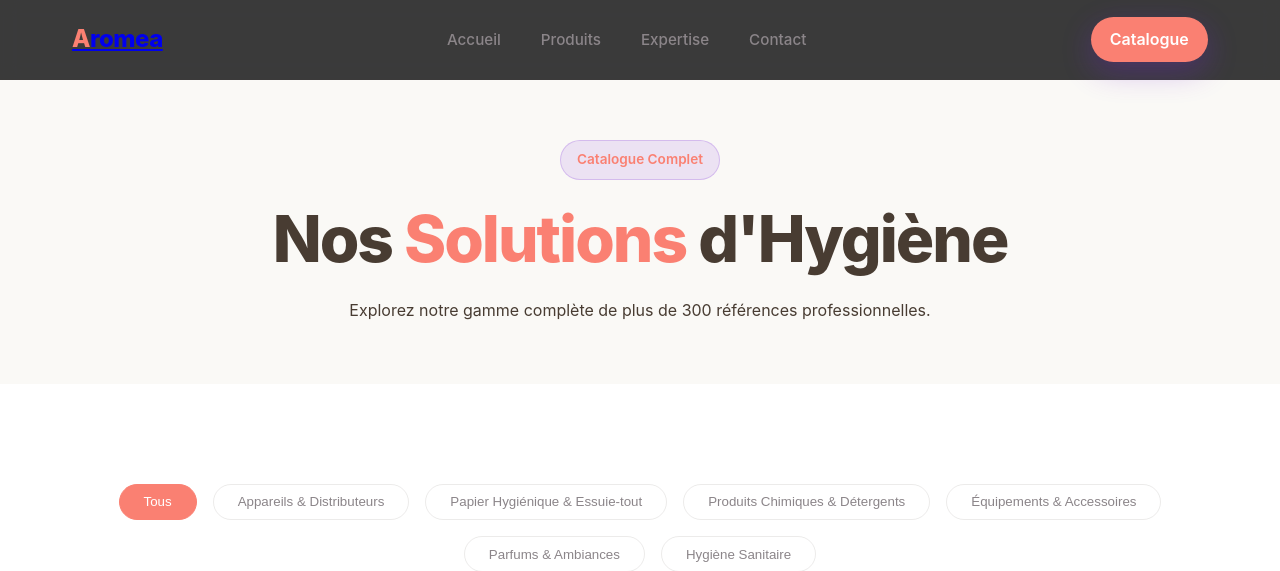
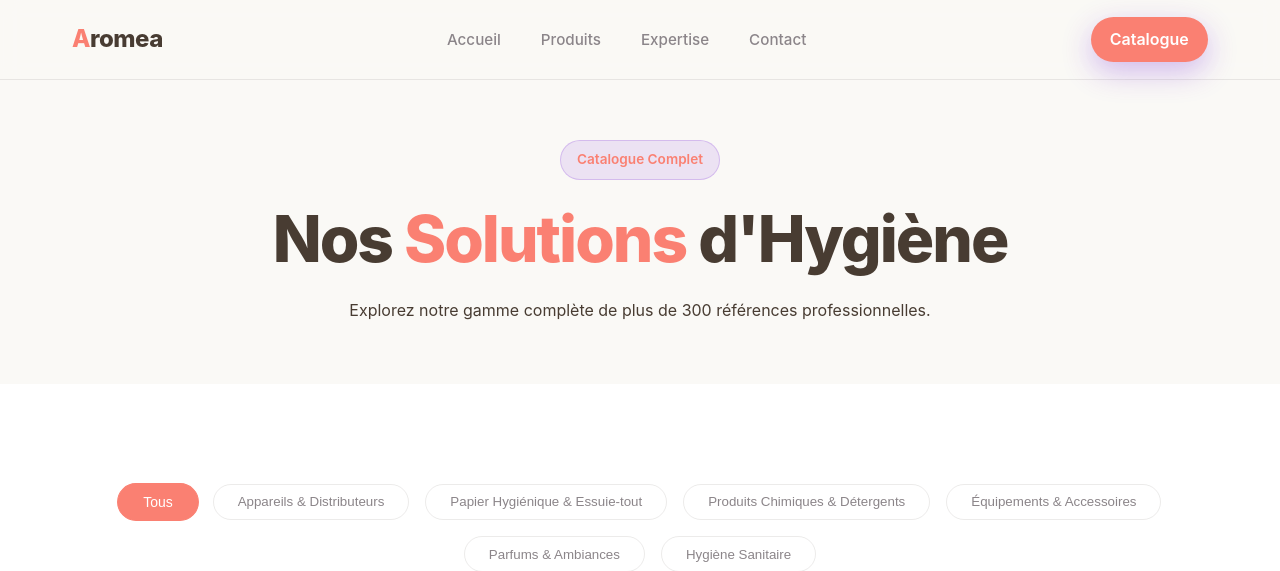
Before and after one commit to moussaouihaki/aromea, a Next.js app: page /produits in a window 1280 px wide. Shown: the top 571 px of the page. Built offline with nearby package versions, Linux system fonts and the light colour scheme.

Commit message:
UI: Final theme cleanup (Beige/Salmon) and logo fix

```diff
--- a/src/app/globals.css
+++ b/src/app/globals.css
@@ -41,7 +41,7 @@ body {
   align-items: center;
   position: sticky;
   top: 0;
-  background: rgba(10, 10, 12, 0.8);
+  background: rgba(250, 249, 246, 0.9); /* Beige translucide */
   backdrop-filter: blur(10px);
   z-index: 1000;
   border-bottom: 1px solid var(--border-color);
@@ -58,6 +58,8 @@ body {
   font-size: 1.5rem;
   font-weight: 800;
   letter-spacing: -0.5px;
+  color: var(--text-main);
+  text-decoration: none;
 }
 
 .logo-accent {
@@ -241,6 +243,8 @@ h1 {
   background-color: var(--primary);
   color: white;
   border-color: var(--primary);
+  transition: transform 0.2s ease;
+  transform: scale(1.05);
 }
 
 .product-grid {
@@ -295,6 +299,7 @@ h1 {
   font-size: 0.9rem;
   display: -webkit-box;
   -webkit-line-clamp: 2;
+  line-clamp: 2; /* Added for standard compatibility */
   -webkit-box-orient: vertical;
   overflow: hidden;
   margin-bottom: 1.5rem;
```
Also changed, not shown: public/favicon.svg.
